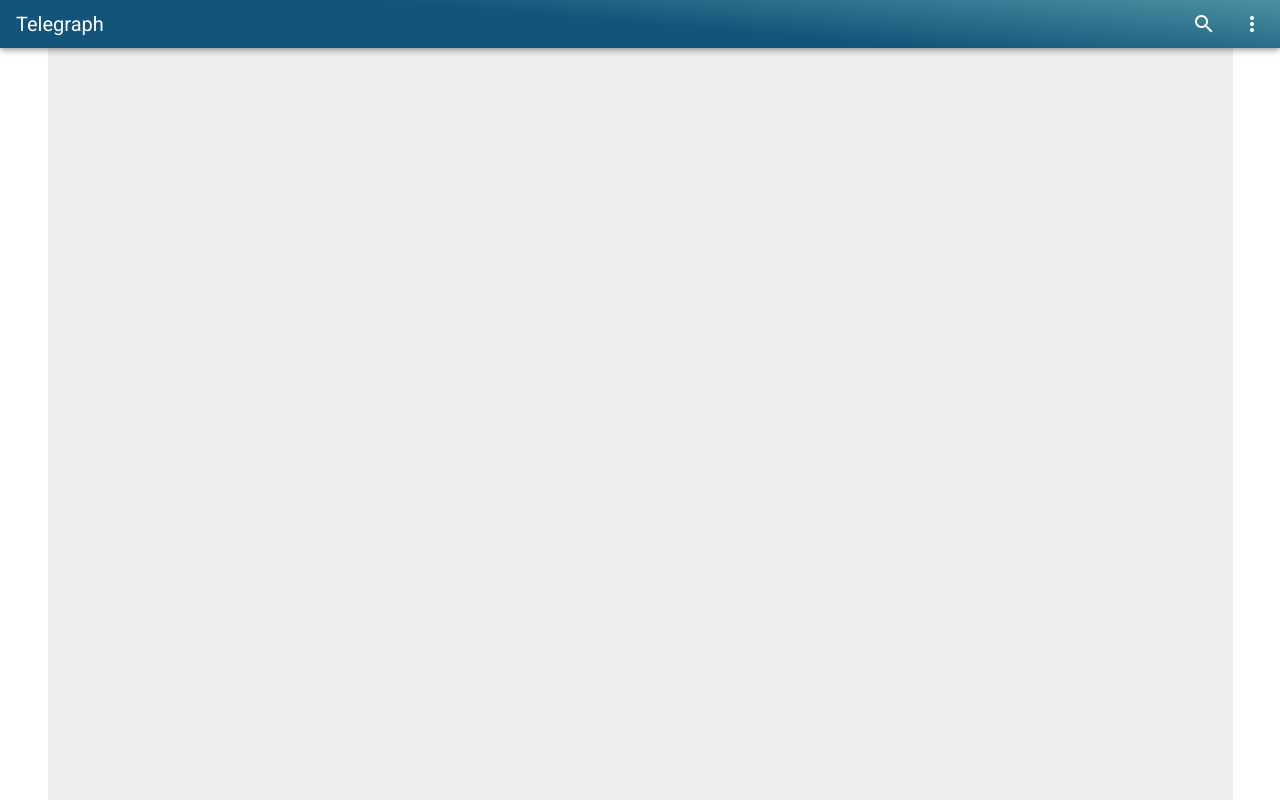
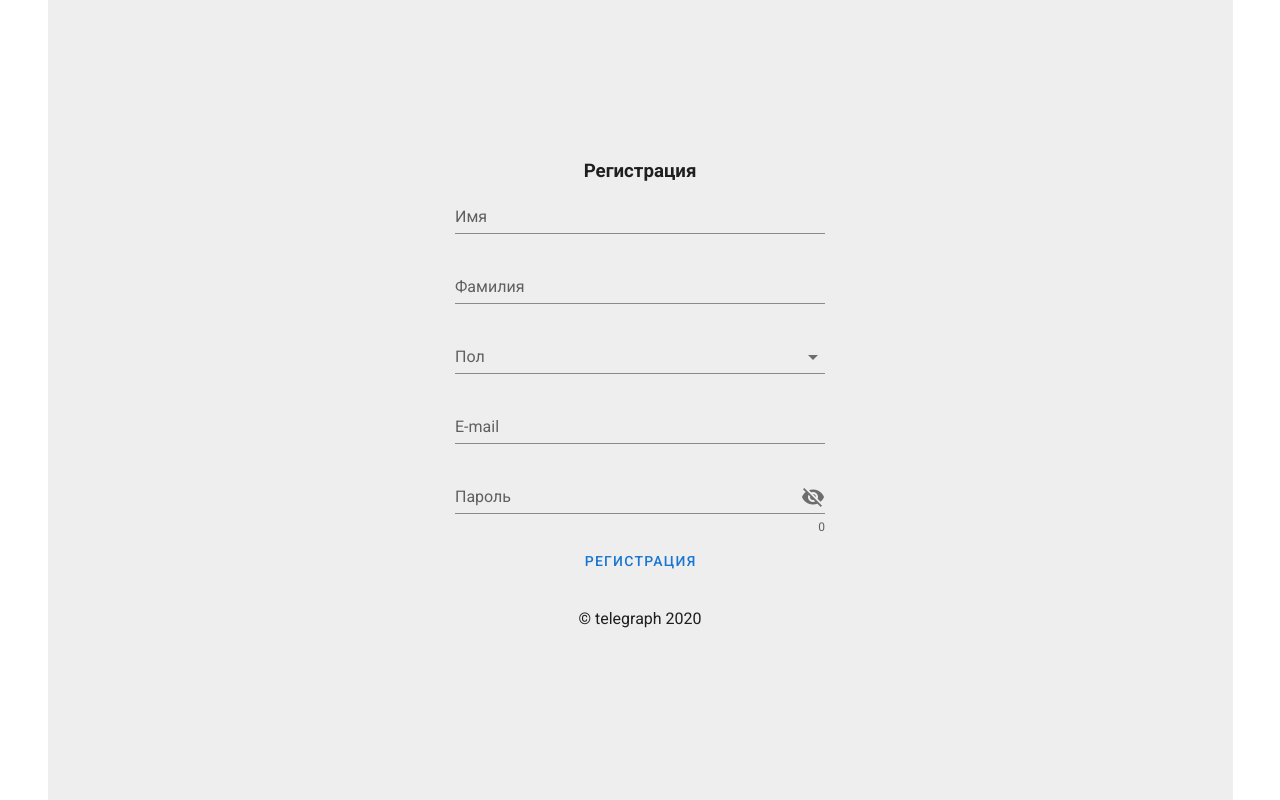
Before and after one commit to MaxTsilyurik/web-app, a Vue app in the folder front/: page /register in a window 1280 px wide. Built offline with nearby package versions, Linux system fonts and the light colour scheme.

Commit message:
feat: добавлено окно регистрации

```diff
--- a/front/package.json
+++ b/front/package.json
@@ -10,6 +10,7 @@
   "dependencies": {
     "bootstrap-vue": "^2.20.1",
     "core-js": "^3.6.5",
+    "node-sass": "^5.0.0",
     "vee-validate": "^4.0.2",
     "vue": "^2.6.11",
     "vuelidate": "^0.7.6",
--- /dev/null
+++ b/front/public/css/login.css
@@ -0,0 +1,16 @@
+.form-login{
+    /*background-color: white;*/
+    -ms-flex-align: center;
+    align-items: center;
+    width: 100%;
+    max-width: 400px;
+    padding: 15px;
+    margin: auto;
+    /*border-radius: 15px;*/
+    position: fixed;
+    top: 50%;
+    left: 50%;
+    -webkit-transform: translate(-50%, -50%);
+    -ms-transform: translate(-50%, -50%);
+    transform: translate(-50%, -50%);
+}
--- a/front/src/components/posts/PostCart.vue
+++ b/front/src/components/posts/PostCart.vue
@@ -33,7 +33,7 @@
         </v-list-item-avatar>
 
         <v-list-item-content>
-          <v-list-item-title>Evan You</v-list-item-title>
+          <v-list-item-title style="color: black">Evan You</v-list-item-title>
         </v-list-item-content>
 
         <v-row
@@ -43,12 +43,12 @@
           <v-icon class="mr-1" color="black">
             mdi-heart
           </v-icon>
-          <span class="subheading mr-2">256</span>
+          <span class="subheading mr-2" style="color: black">256</span>
           <span class="mr-1">·</span>
-          <v-icon class="mr-1">
+          <v-icon class="mr-1" style="color: black">
             mdi-share-variant
           </v-icon>
-          <span class="subheading">45</span>
+          <span class="subheading" style="color: black">45</span>
         </v-row>
       </v-list-item>
     </v-card-actions>
--- a/front/src/route/index.js
+++ b/front/src/route/index.js
@@ -3,6 +3,7 @@ import VueRouter from 'vue-router'
 import Home from "@/views/Home";
 import Messages from "@/views/Messages";
 import Login from "@/views/Login";
+import Register from "@/views/Register";
 
 
 Vue.use(VueRouter)
@@ -25,7 +26,16 @@ const routes = [
         meta: {
             layout: 'login-layout'
         }
+    },
+    {
+        path: '/register',
+        name: 'Register',
+        component: Register,
+        meta: {
+            layout: 'login-layout'
+        }
     }
+
 ]
 
 const router = new VueRouter({
--- a/front/src/views/Login.vue
+++ b/front/src/views/Login.vue
@@ -13,22 +13,25 @@
         :rules="[rules.required, rules.min]"
         :type="show1 ? 'text' : 'password'"
         name="input-10-1"
-        label="Password"
+        label="Пароль"
         hint="At least 8 characters"
         counter
         @click:append="show1 = !show1"
     ></v-text-field>
+    <v-card-actions>
       <v-btn
           style="position: relative;
                 left: 50%;
                 transform: translate(-50%, 0);"
-        class="mr-4"
+          color="primary"
+          text
           @click="submit"
       >
         Войти
       </v-btn>
+    </v-card-actions>
     <p class="mt-5 mb-3 text-muted text-center">
-      <router-link  to="">
+      <router-link v-bind:to="{name: 'Register'}">
         Нет аккаунта?
       </router-link>
     </p>
@@ -49,10 +52,10 @@ export default {
       show1: false,
       email: '',
       password: '',
-      errors: {},
       rules: {
         min: v => v.length >= 8 || 'Min 8 characters',
       },
+      errors: {}
     }
   },
   methods: {
@@ -83,14 +86,14 @@ export default {
 
 <style scoped>
 .form-login {
-  background-color: white;
+  /*background-color: white;*/
   -ms-flex-align: center;
   align-items: center;
   width: 100%;
   max-width: 400px;
   padding: 15px;
   margin: auto;
-  border-radius: 15px;
+  /*border-radius: 15px;*/
   position: fixed;
   top: 50%;
   left: 50%;
@@ -98,4 +101,5 @@ export default {
   -ms-transform: translate(-50%, -50%);
   transform: translate(-50%, -50%);
 }
+
 </style>
--- /dev/null
+++ b/front/src/views/Register.vue
@@ -0,0 +1,131 @@
+<template>
+  <v-container>
+    <form class="form-login">
+      <h3 class="text-center">Регистрация</h3>
+      <v-text-field
+          ref="name"
+          v-model="name"
+          :rules="[() => !!name || 'This field is required']"
+          :error-messages="errors.name"
+          label="Имя"
+          required
+      ></v-text-field>
+      <v-text-field
+          ref="name"
+          v-model="name"
+          :rules="[() => !!name || 'This field is required']"
+          :error-messages="errors.secondName"
+          label="Фамилия"
+          required
+      ></v-text-field>
+      <v-select
+          v-model="select"
+          :items="gender"
+          :error-messages="errors.select"
+          label="Пол"
+          required
+      ></v-select>
+      <v-text-field
+          v-model="email"
+          :error-messages="errors.email"
+          label="E-mail"
+          required
+      ></v-text-field>
+      <v-text-field
+          v-model="password"
+          :append-icon="show1 ? 'mdi-eye' : 'mdi-eye-off'"
+          :rules="[rules.required, rules.min]"
+          :type="show1 ? 'text' : 'password'"
+          name="input-10-1"
+          label="Пароль"
+          hint="At least 8 characters"
+          counter
+          @click:append="show1 = !show1"
+      ></v-text-field>
+      <v-card-actions>
+        <v-btn
+            style="position: relative;
+                left: 50%;
+                transform: translate(-50%, 0);"
+            color="primary"
+            text
+            @click="submit"
+        >
+          Регистрация
+        </v-btn>
+      </v-card-actions>
+      <p class="mt-5 mb-3 text-muted text-center">&copy; telegraph 2020</p>
+
+    </form>
+  </v-container>
+</template>
+
+<script>
+import User from '@/components/users/user'
+
+export default {
+  name: "Register",
+
+  data() {
+    return {
+      show1: false,
+      name: '',
+      secondName: '',
+      email: '',
+      password: '',
+      errors: {},
+      rules: {
+        min: v => v.length >= 8 || 'Min 8 characters',
+      },
+      gender: [
+        'Мужской',
+        'Женский'
+      ],
+      checkbox: null,
+    }
+  },
+  methods: {
+    submit(e) {
+      if (this.validate()) {
+        const result = {
+          name: 'Иван Иванов',
+          email: 'ivan@ya.ru',
+          accessToken: 'jsdlf732649823709!ew98r#$432'
+        }
+        User.login(result)
+      }
+      e.preventDefault()
+    },
+    validate() {
+      this.errors = {}
+      if (this.email.trim().length === 0) {
+        this.errors.email = 'Заполните Email.'
+      }
+      if (this.password.trim().length === 0) {
+        this.errors.password = 'Заполните Пароль.'
+      }
+      return Object.keys(this.errors).length === 0
+    }
+  }
+}
+</script>
+
+<style scoped>
+.form-login{
+  /*background-color: white;*/
+  -ms-flex-align: center;
+  align-items: center;
+  width: 100%;
+  max-width: 400px;
+  padding: 15px;
+  margin: auto;
+  /*border-radius: 15px;*/
+  position: fixed;
+  top: 50%;
+  left: 50%;
+  -webkit-transform: translate(-50%, -50%);
+  -ms-transform: translate(-50%, -50%);
+  transform: translate(-50%, -50%);
+}
+
+</style>
```
Also changed, not shown: 1 other file (tests, documents, lock files or other folders). Lines whose indentation alone changed are shown as unchanged.
